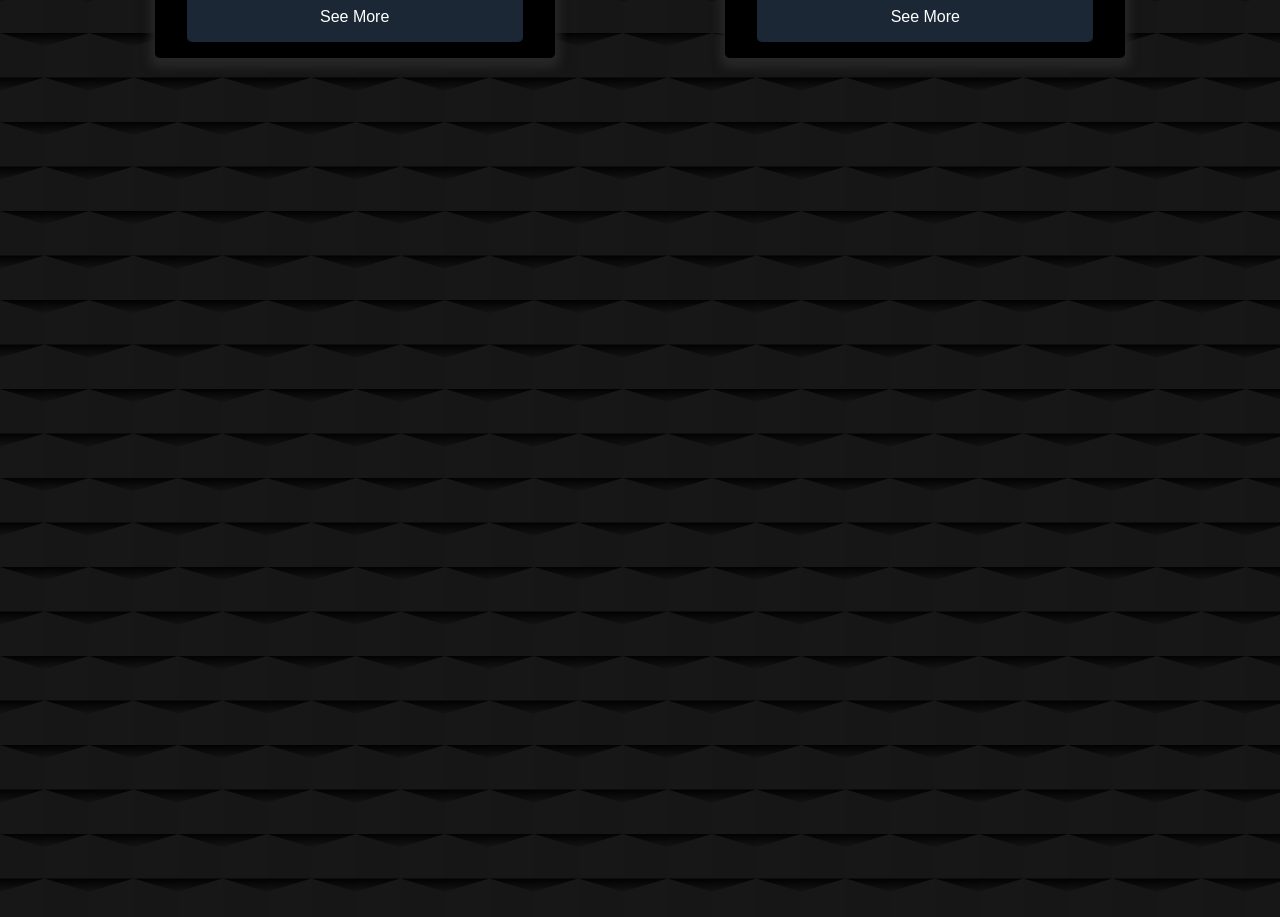
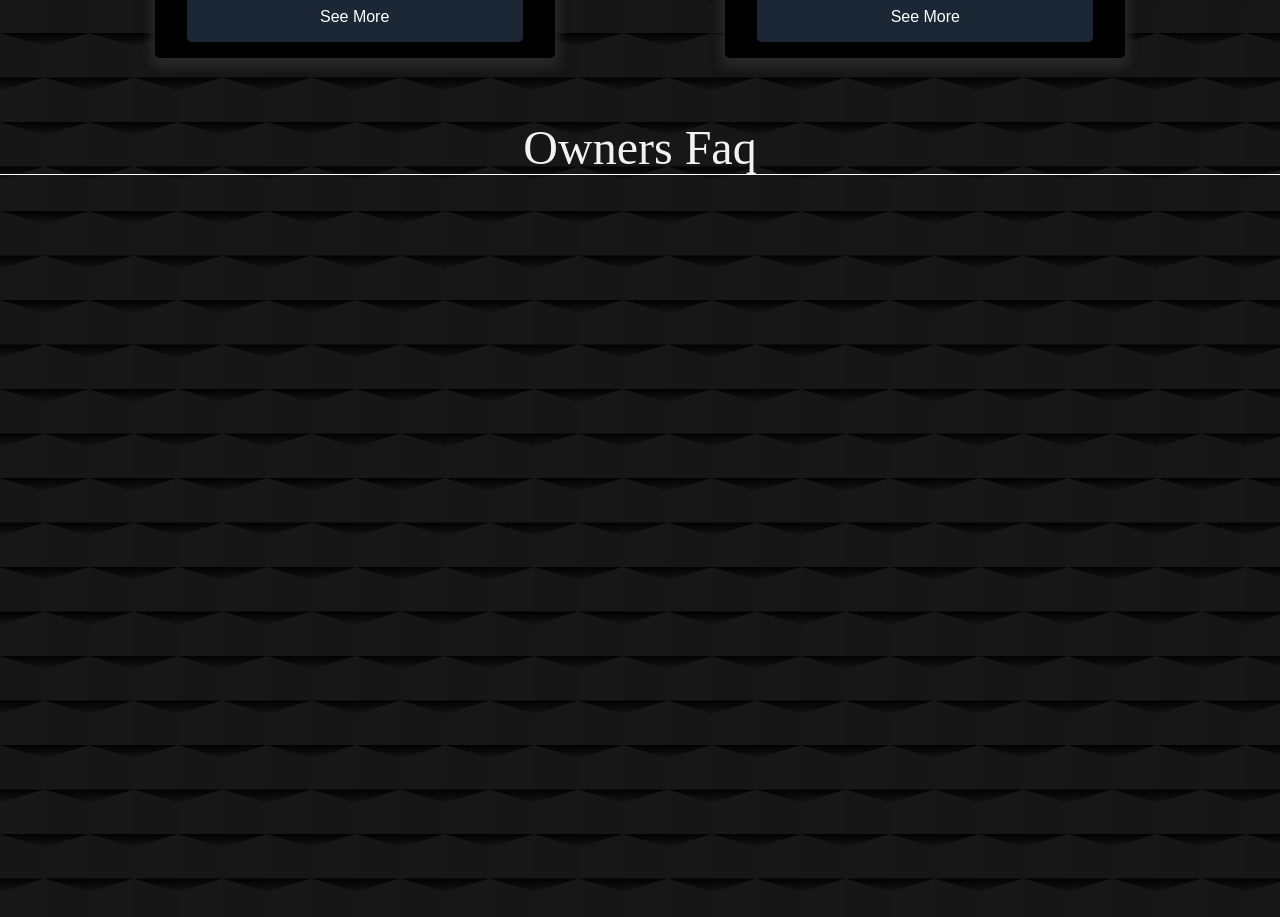
Before and after one commit to 00-team/artemis, a React (Create React App) app in the folder App/: page / in a window 1280 px wide. Shown: the part 1480-2397 px from the top of the page. Built offline with nearby package versions, Linux system fonts and the light colour scheme; the HTML template or start-up script is replaced by a standard one; a web font is replaced by a local one.

Commit message:
clean code/used new comp

```diff
--- a/App/src/Pages/Home/Faq.tsx
+++ b/App/src/Pages/Home/Faq.tsx
@@ -1,4 +1,6 @@
 import React from 'react'
+
+import UnderlineText from '../../components/UnderlineText'
 
 // style
 import './style/faq.scss'
@@ -6,7 +8,7 @@ import './style/faq.scss'
 const Faq = () => {
     return (
         <div className='faq-container'>
-            <div className='section-title title'></div>
+            <UnderlineText>Owners Faq</UnderlineText>
             <div className='faq-wrapper'></div>
         </div>
     )
```
